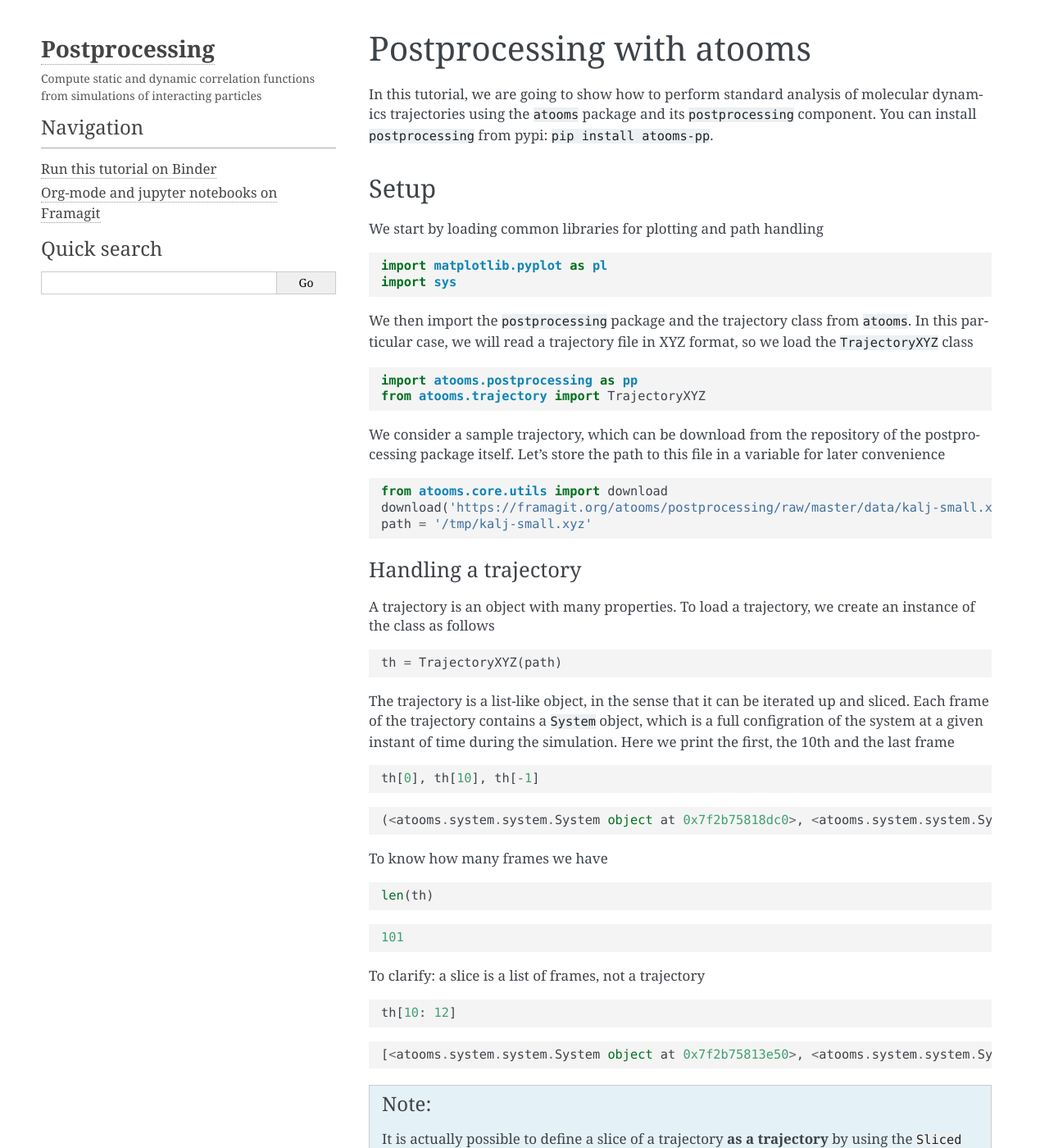
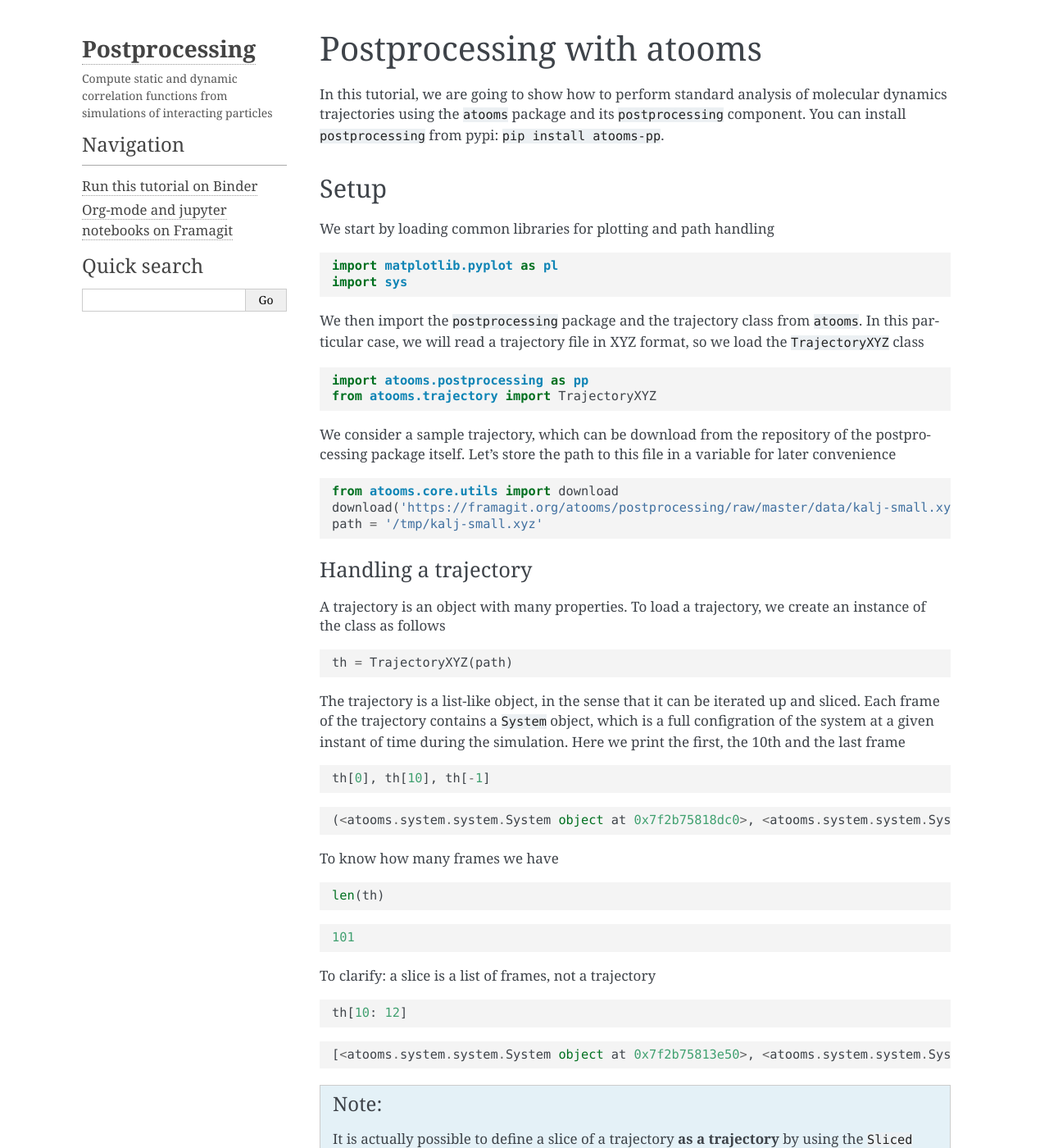
Before and after one commit to atooms-mirror/postprocessing, a Sphinx documentation site: the page built from docs/index.rst, in a window 1280 px wide and 1400 px high. Shown: the whole window at 82% size. Built offline with Sphinx 7.4.7, drawn with Linux system fonts in a browser that asks for light colours; pages that are not in the unit, such as notebooks, are missing from menus.

Commit message:
Update docs/

```diff
--- a/docs/_static/custom.css
+++ b/docs/_static/custom.css
@@ -27,7 +27,11 @@ div.admonition {
 div.note {
     background-color: #0e84b51c;
 }
-
+img {
+    display: block;
+    margin-left: auto;
+    margin-right: auto;
+}
 @media screen and (max-width: 870px) {
 div.sphinxsidebar {
     height: auto;
--- a/docs/conf.py
+++ b/docs/conf.py
@@ -71,9 +71,9 @@ html_theme_options = {
     'extra_nav_links': {'Run this tutorial on Binder': 'https://atooms.frama.io/postprocessing/',
                         'Org-mode and jupyter notebooks on Framagit': 'https://atooms.frama.io/postprocessing/'},
     'gray_2': '#F4F4F4ED',
-    'sidebar_width': '380px',
+    'sidebar_width': '270px',
     'body_max_width': 'auto',
-    'page_width': '1200px',
+    'page_width': '1100px',
 #    'code_highlight_bg': '#111',
 }
 
```
Also changed, not shown: docs/index.ipynb.
